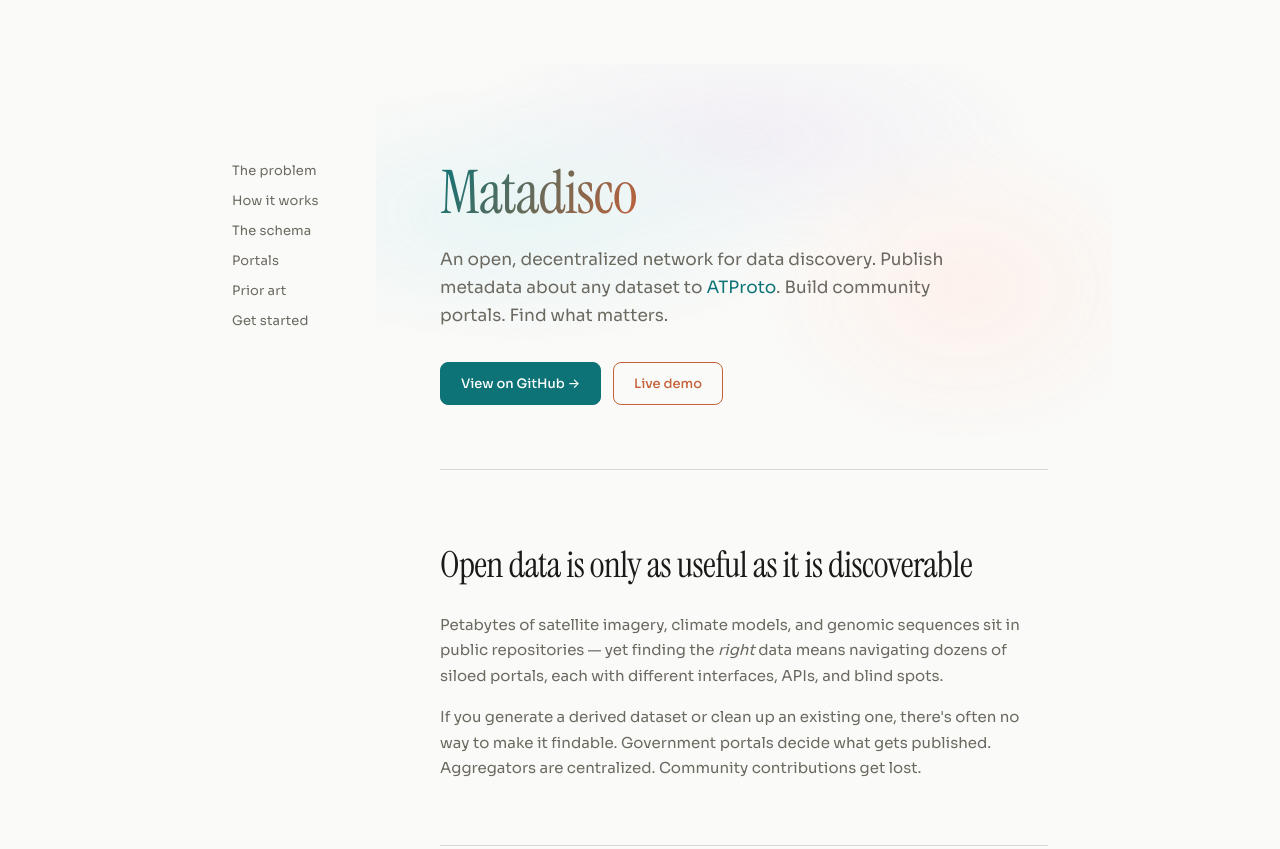
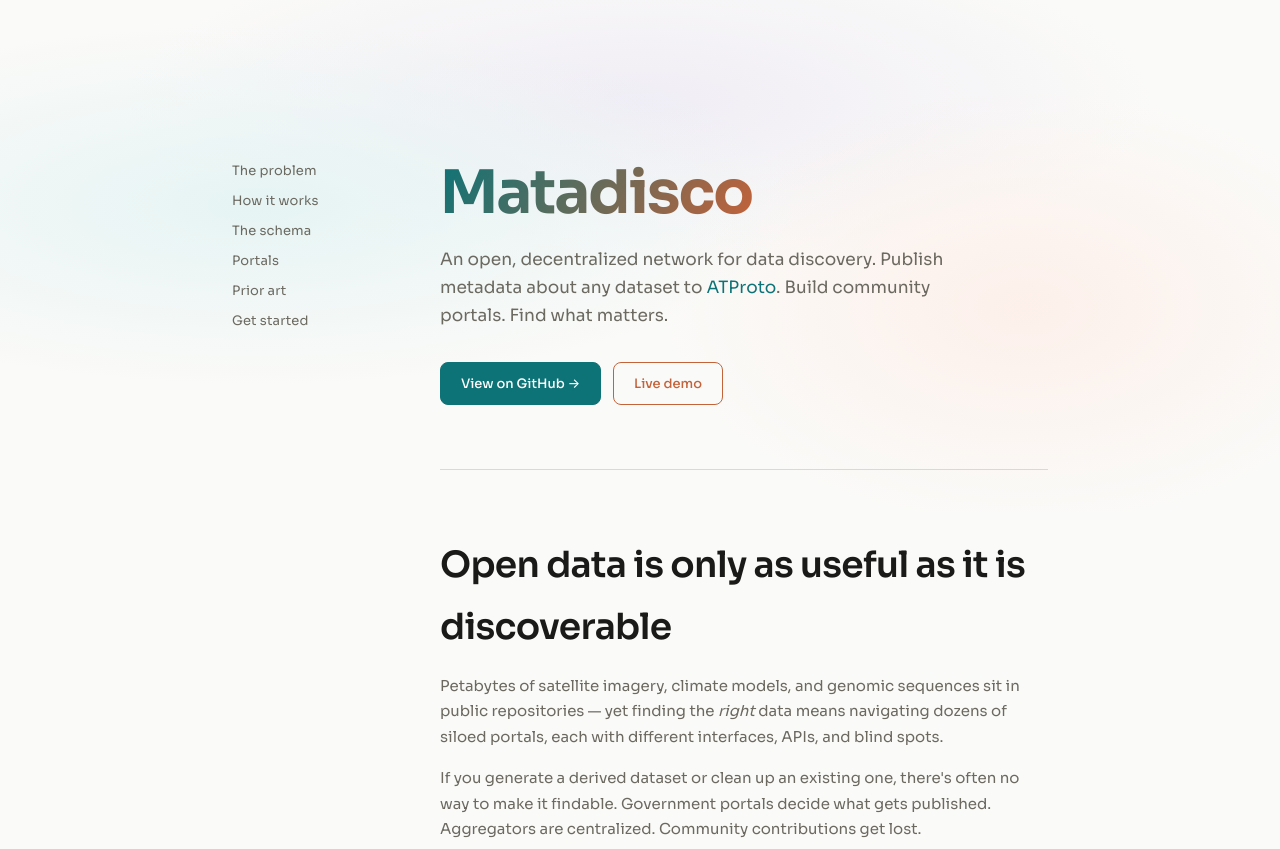
Before and after one commit to 2color/matadisco-website, a plain HTML site: page index.html in a window 1280 px wide. Shown: the top 849 px of the page. Drawn offline with Linux system fonts and the light colour scheme.

Commit message:
Refine design

```diff
--- a/index.html
+++ b/index.html
@@ -8,7 +8,7 @@
 
   <link rel="preconnect" href="https://fonts.googleapis.com">
   <link rel="preconnect" href="https://fonts.gstatic.com" crossorigin>
-  <link href="https://fonts.googleapis.com/css2?family=Instrument+Serif&family=Sora:wght@400;500;600;700&display=swap" rel="stylesheet">
+  <link href="https://fonts.googleapis.com/css2?family=Sora:wght@400;500;600;700&display=swap" rel="stylesheet">
 
   <style>
     /* --- Reset & Base --- */
@@ -39,7 +39,7 @@
 
       --code-bg: #f5f4f0;
       --font-body: 'Sora', -apple-system, BlinkMacSystemFont, 'Segoe UI', sans-serif;
-      --font-display: 'Instrument Serif', Georgia, 'Times New Roman', serif;
+      --font-display: 'Sora', -apple-system, BlinkMacSystemFont, 'Segoe UI', sans-serif;
     }
 
     @media (prefers-color-scheme: dark) {
@@ -79,6 +79,22 @@
       background-image: radial-gradient(circle, var(--border) 0.5px, transparent 0.5px);
       background-size: 24px 24px;
       background-position: 12px 12px;
+      position: relative;
+    }
+
+    /* Full-viewport-width gradient behind the hero — sits outside the flex layout */
+    .hero-bg {
+      position: absolute;
+      top: 0;
+      left: 0;
+      right: 0;
+      height: 32rem;
+      background:
+        radial-gradient(ellipse 60% 50% at 20% 40%, var(--teal-soft) 0%, transparent 70%),
+        radial-gradient(ellipse 40% 60% at 80% 60%, var(--terra-soft) 0%, transparent 70%),
+        radial-gradient(ellipse 50% 40% at 50% 20%, var(--violet-soft) 0%, transparent 80%);
+      pointer-events: none;
+      z-index: 0;
     }
 
     a {
@@ -95,6 +111,8 @@
       justify-content: center;
       padding: 10rem 2rem 6rem;
       min-height: 100vh;
+      position: relative;
+      z-index: 1;
     }
 
     .sidebar {
@@ -134,29 +152,13 @@
     .hero {
       position: relative;
     }
-    /* Gradient glow behind the hero — atmospheric, like looking at Earth from orbit */
-    .hero::before {
-      content: '';
-      position: absolute;
-      top: -6rem;
-      left: -4rem;
-      right: -4rem;
-      bottom: -2rem;
-      background:
-        radial-gradient(ellipse 60% 50% at 20% 40%, var(--teal-soft) 0%, transparent 70%),
-        radial-gradient(ellipse 40% 60% at 80% 60%, var(--terra-soft) 0%, transparent 70%),
-        radial-gradient(ellipse 50% 40% at 50% 20%, var(--violet-soft) 0%, transparent 80%);
-      z-index: -1;
-      border-radius: 2rem;
-      opacity: 0.9;
-    }
 
     .hero h1 {
       font-family: var(--font-display);
       font-size: 3rem;
-      font-weight: 400;
+      font-weight: 700;
       line-height: 1.1;
-      letter-spacing: -0.02em;
+      letter-spacing: -0.03em;
       margin-bottom: 1.25rem;
     }
     @media (min-width: 768px) { .hero h1 { font-size: 3.75rem; } }
@@ -227,8 +229,8 @@
     h2 {
       font-family: var(--font-display);
       font-size: 2rem;
-      font-weight: 400;
-      letter-spacing: -0.015em;
+      font-weight: 600;
+      letter-spacing: -0.02em;
       color: var(--text);
     }
     @media (min-width: 768px) { h2 { font-size: 2.25rem; } }
@@ -434,6 +436,9 @@
   </style>
 </head>
 <body>
+
+  <!-- Full-width gradient behind the hero, outside the flex layout -->
+  <div class="hero-bg" aria-hidden="true"></div>
 
   <div class="page">
 
```
